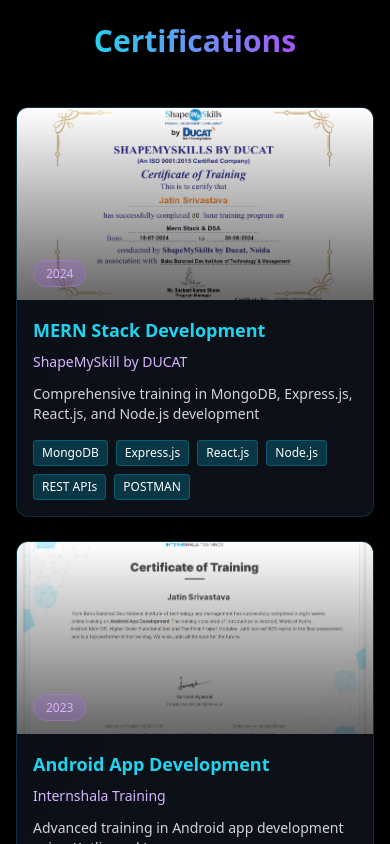
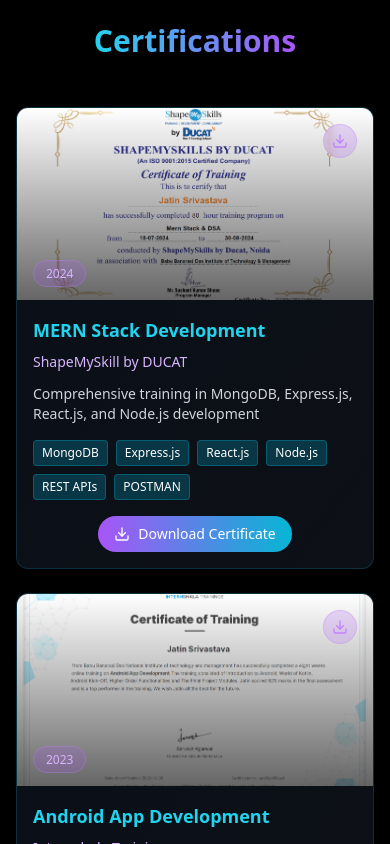
Before and after one commit to JxTIN21/Portfolio, a React (Create React App) app: page / in a window 390 px wide. Shown: the part 4060-4904 px from the top of the page. Built offline with nearby package versions, Linux system fonts and the light colour scheme.

Commit message:
Updated App.js, added new images to public/images and updated public/index.html

```diff
--- a/src/App.js
+++ b/src/App.js
@@ -49,6 +49,16 @@ const Portfolio = () => {
     const link = document.createElement("a");
     link.href = "/resume/Jatin_Srivastava_Resume.pdf"; // Path to your resume
     link.download = "Jatin_Srivastava_Resume.pdf";
+    document.body.appendChild(link);
+    link.click();
+    document.body.removeChild(link);
+  };
+
+  // Certificate download function
+  const downloadCertificate = (certificateTitle, pdfPath) => {
+    const link = document.createElement("a");
+    link.href = pdfPath;
+    link.download = `${certificateTitle.replace(/\s+/g, "_")}_Certificate.pdf`;
     document.body.appendChild(link);
     link.click();
     document.body.removeChild(link);
@@ -282,7 +292,8 @@ const Portfolio = () => {
         "REST APIs",
         "POSTMAN",
       ],
-      image: "/images/MERN.png", // Add your certificate image
+      image: "/images/MERN.png",
+      pdfPath: "/certificates/MERN.pdf", // Add your certificate image
     },
     {
       title: "Android App Development",
@@ -291,7 +302,8 @@ const Portfolio = () => {
       description:
         "Advanced training in Android app development using Kotlin and Java",
       skills: ["Kotlin", "Java", "Android Studio", "Firebase", "UI/UX", "XML"],
-      image: "/images/Android.png", // Add your certificate image
+      image: "/images/Android.png",
+      pdfPath: "/certificates/Android.pdf", // Add your certificate image
     },
   ];
 
@@ -623,8 +635,10 @@ const Portfolio = () => {
                     className="w-full h-full object-cover transition-transform duration-300 group-hover:scale-110"
                   />
                   <div className="absolute inset-0 bg-gradient-to-t from-black/60 to-transparent"></div>
-                  {certificate.verifyLink && (
-                    <div className="absolute top-4 right-4">
+
+                  {/* Top Right Buttons */}
+                  <div className="absolute top-4 right-4 flex space-x-2">
+                    {certificate.verifyLink && (
                       <a
                         href={certificate.verifyLink}
                         target="_blank"
@@ -633,8 +647,23 @@ const Portfolio = () => {
                       >
                         Verify
                       </a>
-                    </div>
-                  )}
+                    )}
+
+                    {/* Download Button */}
+                    <button
+                      onClick={() =>
+                        downloadCertificate(
+                          certificate.title,
+                          certificate.pdfPath
+                        )
+                      }
+                      className="p-2 bg-purple-500/20 backdrop-blur-sm rounded-full text-purple-400 hover:text-purple-300 transition-colors border border-purple-400/30"
+                      title="Download Certificate"
+                    >
+                      <Download className="w-4 h-4" />
+                    </button>
+                  </div>
+
                   <div className="absolute bottom-4 left-4">
                     <span className="px-3 py-1 bg-purple-500/20 backdrop-blur-sm rounded-full text-purple-300 text-xs border border-purple-400/30">
                       {certificate.date}
@@ -644,16 +673,18 @@ const Portfolio = () => {
 
                 {/* Certificate Content */}
                 <div className="p-4 md:p-6">
-                  <h3 className="text-lg md:text-xl font-semibold mb-2 text-cyan-400">
-                    {certificate.title}
-                  </h3>
+                  <div className="flex justify-between items-start mb-2">
+                    <h3 className="text-lg md:text-xl font-semibold text-cyan-400 flex-1">
+                      {certificate.title}
+                    </h3>
+                  </div>
                   <p className="text-purple-300 text-sm mb-3 font-medium">
                     {certificate.issuer}
                   </p>
                   <p className="text-gray-300 mb-4 text-sm">
                     {certificate.description}
                   </p>
-                  <div className="flex flex-wrap gap-2">
+                  <div className="flex flex-wrap gap-2 mb-4">
                     {certificate.skills.map((skill) => (
                       <span
                         key={skill}
@@ -662,6 +693,22 @@ const Portfolio = () => {
                         {skill}
                       </span>
                     ))}
+                  </div>
+
+                  {/* Bottom Download Button for Mobile */}
+                  <div className="flex justify-center md:hidden">
+                    <button
+                      onClick={() =>
+                        downloadCertificate(
+                          certificate.title,
+                          certificate.pdfPath
+                        )
+                      }
+                      className="flex items-center space-x-2 px-4 py-2 bg-gradient-to-r from-purple-500 to-cyan-500 rounded-full hover:from-purple-400 hover:to-cyan-400 transition-all duration-300 text-sm"
+                    >
+                      <Download className="w-4 h-4" />
+                      <span>Download Certificate</span>
+                    </button>
                   </div>
                 </div>
               </div>
```
Also changed, not shown: 2 other files (tests, documents, lock files or other folders).
